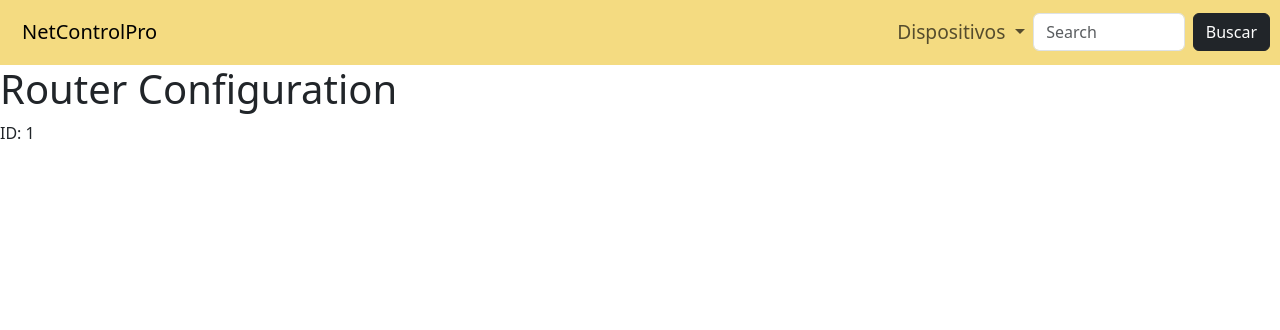
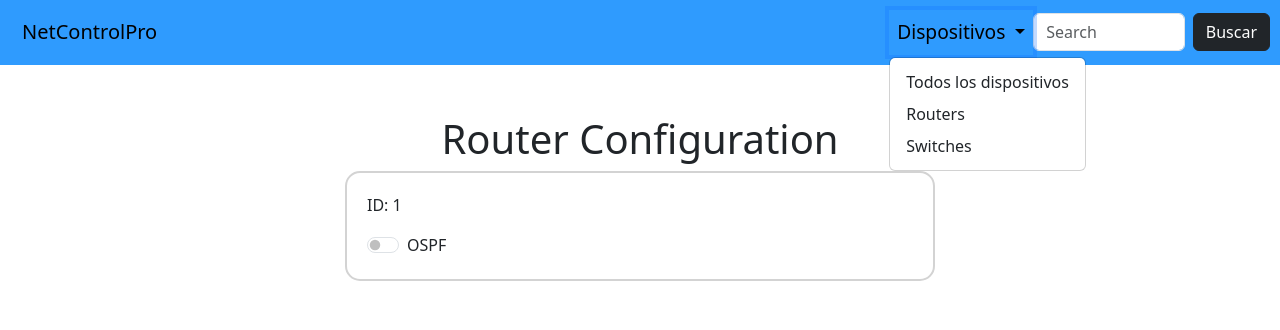
Before and after one commit to IvanEnriquezGrande/NetControlPro, a Flask app: page /router-config/1 in a window 1280 px wide, after a click on "Dispositivos". Shown: the top 330 px of the page. Run offline with Flask 3, Linux system fonts and the light colour scheme.

Commit message:
General frontend update
Ahora funciona el menú desplegable del navbar, se inició con el template de router-config y se cambia el color del navbar por un color azul. Se corrige error en el template router-config.

```diff
--- a/app.py
+++ b/app.py
@@ -76,6 +76,57 @@ def edit(id):
 
     return redirect(url_for('index'))
 
+#MUESTRA SOLO LOS ROUTERS
+@app.route('/routers')
+def routers():
+     # Conectarse a la base de datos
+    conexion = conectar_db()
+    cursor = conexion.cursor(dictionary=True)
+
+    # Obtener los datos de la base de datos
+    cursor.execute("SELECT * FROM devices WHERE device_type = 'router'")
+    devices = cursor.fetchall()
+
+    # Cerrar la conexión a la base de datos
+    cursor.close()
+    conexion.close()
+
+    return render_template('index.html', devices=devices)
+
+#MUESTRA SOLO LOS SWITCHES
+@app.route('/switches')
+def switches():
+     # Conectarse a la base de datos
+    conexion = conectar_db()
+    cursor = conexion.cursor(dictionary=True)
+
+    # Obtener los datos de la base de datos
+    cursor.execute("SELECT * FROM devices WHERE device_type = 'switch'")
+    devices = cursor.fetchall()
+
+    # Cerrar la conexión a la base de datos
+    cursor.close()
+    conexion.close()
+
+    return render_template('index.html', devices=devices)
+
+#MUESTRA TODOS LOS DISPOSITIVOS
+@app.route("/all_devices")
+def all_devices():
+     # Conectarse a la base de datos
+    conexion = conectar_db()
+    cursor = conexion.cursor(dictionary=True)
+
+    # Obtener los datos de la base de datos
+    cursor.execute("SELECT * FROM devices")
+    devices = cursor.fetchall()
+
+    # Cerrar la conexión a la base de datos
+    cursor.close()
+    conexion.close()
+
+    return render_template('index.html', devices=devices)
+
 
 @app.route("/")
 def index():
--- a/static/css/style.css
+++ b/static/css/style.css
@@ -2,17 +2,30 @@ body {
     font-size: medium;
     font-style: normal;
     background: scroll;
-  }
+}
 
-header .contenedor .navbar-custom{
+header .contenedor .navbar-custom {
     justify-content: center;
     font-size: larger;
     padding: 10px;
-    background-color: #F4DB81;
+    background-color: #2F9BFE;
 }
 
-body .tabla{
+body .tabla {
     padding: 50px;
     align-items: center;
     justify-content: center;
 }
+
+body .confs {
+    padding: 50px;
+    flex-direction: column;
+    display: flex;
+    align-items: center;
+}
+
+body .confs_cont{
+    padding: 20px;
+    border: 2px solid lightgrey;
+    border-radius: 15px;
+}
--- a/templates/index.html
+++ b/templates/index.html
@@ -18,7 +18,7 @@
 <body>
     <div class="card shadow mb-4 mt-5 mx-5 p-2">
         <div class="card-header py-3 d-flex justify-content-between">
-            <h6 class="m-0 font-weight-bold text-right">Tabla de dispositivo</h6>
+            <h6 class="m-0 font-weight-bold text-right">Tabla de dispositivos</h6>
             <button class="btn btn-primary text-left" id="btn-create-device" data-bs-toggle="modal" data-bs-target="#createDeviceModal"><i class="bi bi-database-add"></i> Agregar dispositivo</button>
         </div>
 
--- a/templates/navbar.html
+++ b/templates/navbar.html
@@ -11,8 +11,9 @@
                 Dispositivos
             </a>
             <ul class="dropdown-menu">
-                <li><a class="dropdown-item" href="#">Routers</a></li>
-                <li><a class="dropdown-item" href="#">Switches</a></li>
+                <li><a class="dropdown-item" href="{{ url_for('all_devices')}}">Todos los dispositivos</a></li>
+                <li><a class="dropdown-item" href="{{ url_for('routers')}}">Routers</a></li>
+                <li><a class="dropdown-item" href="{{ url_for('switches')}}">Switches</a></li>
             </ul>
         </li>
     </ul>
--- a/templates/router-config.html
+++ b/templates/router-config.html
@@ -1,8 +1,39 @@
+<!doctype html>
+<html lang="en">
+
+<head>
+    <meta charset="utf-8">
+    <meta name="viewport" content="width=device-width, initial-scale=1">
+    <title>NetControl</title>
+    <link href="https://cdn.jsdelivr.net/npm/bootstrap@5.3.2/dist/css/bootstrap.min.css" rel="stylesheet"
+        integrity="sha384-T3c6CoIi6uLrA9TneNEoa7RxnatzjcDSCmG1MXxSR1GAsXEV/Dwwykc2MPK8M2HN" crossorigin="anonymous">
+    <link rel="stylesheet" href="{{ url_for('static', filename='css/style.css') }}">
+    <link rel="stylesheet" href="https://cdn.jsdelivr.net/npm/bootstrap-icons@1.11.1/font/bootstrap-icons.css">
+
+</head>
 {% extends 'base.html' %}
-{% block title %}Configuración del router{% endblock %}
+{% block title %}Página de Inicio{% endblock %}
 {% block content %}
+
 <body>
-    <h1>Router Configuration</h1>
-    <p>ID: {{ router_id }}</p>
+    <div class="confs">
+        <h1>Router Configuration</h1>
+        <div class="col-lg-6 offset confs_cont">
+            <p>ID: {{ router_id }}</p>
+            <div class="form-check form-switch">
+                <input class="form-check-input" type="checkbox" role="switch" id="flexSwitchCheckDefault">
+                <label class="form-check-label" for="flexSwitchCheckDefault">OSPF</label>
+              </div>
+        </div>
+
+    </div>
+
+    <script src="https://cdn.jsdelivr.net/npm/bootstrap@5.3.2/dist/js/bootstrap.bundle.min.js"
+        integrity="sha384-C6RzsynM9kWDrMNeT87bh95OGNyZPhcTNXj1NW7RuBCsyN/o0jlpcV8Qyq46cDfL"
+        crossorigin="anonymous"></script>
 </body>
+
+
 {% endblock %}
+
+</html>
```
